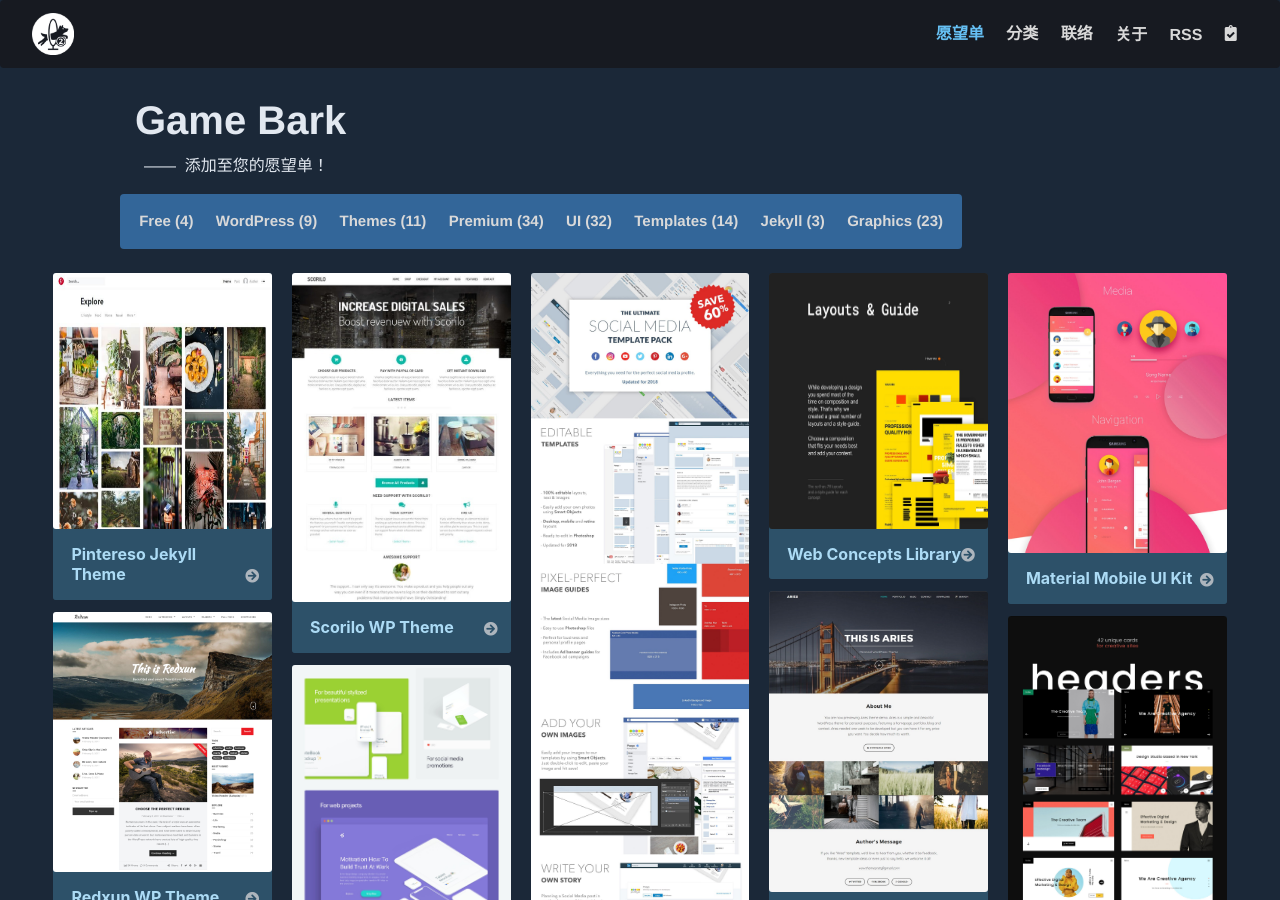
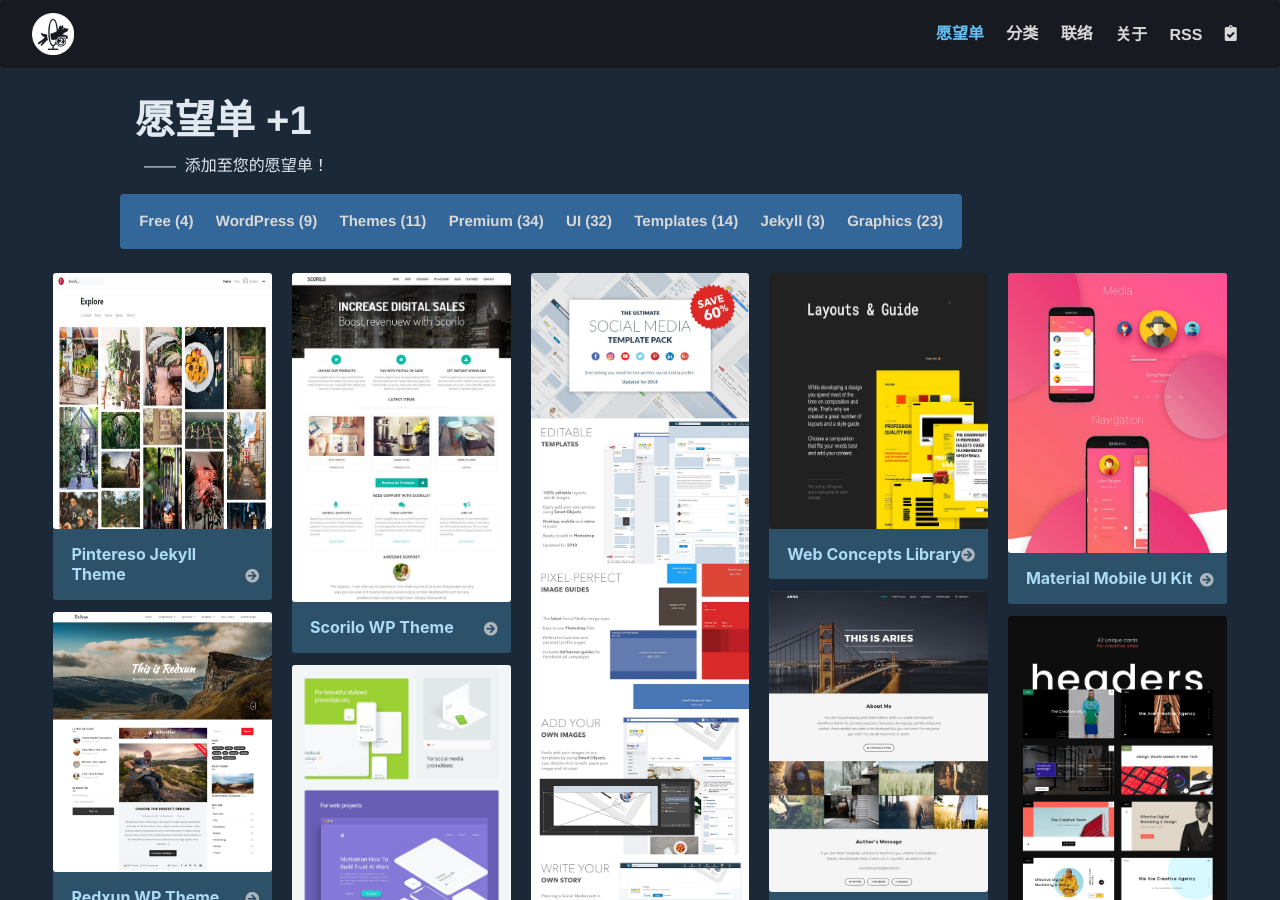
Before and after one commit to vicevolf/wishlist-gold, a Jekyll site: the page built from index.html, in a window 1280 px wide and 900 px high. Built offline with Jekyll 4.4.1, drawn with Linux system fonts in a browser that asks for light colours; the list of posts is cut into pages by our own code; comment, search, counter and statistics services are not loaded.

Commit message:
更新基础信息

```diff
--- a/_config.yml
+++ b/_config.yml
@@ -1,5 +1,5 @@
 # Site
-name: 'Game Bark'
+name: '愿望单加一'
 description: '心选值得一玩的“小游戏”'
 logo: 'assets/images/logo.png'
 favicon: 'assets/images/logo.png'
--- a/index.html
+++ b/index.html
@@ -7,7 +7,7 @@
 <section class="mt-4 mb-5">
 
   <div class="container mb-4">
-    <h1 class="font-weight-bold title">Game Bark</h1>
+    <h1 class="font-weight-bold title">愿望单 +1</h1>
     <p>&nbsp;&nbsp;——&nbsp;&nbsp;添加至您的愿望单！</p>
     <div class="row">
       {% include menu-categories.html %}
```
Also changed, not shown: other parts of index.html (+1 -1 lines).
